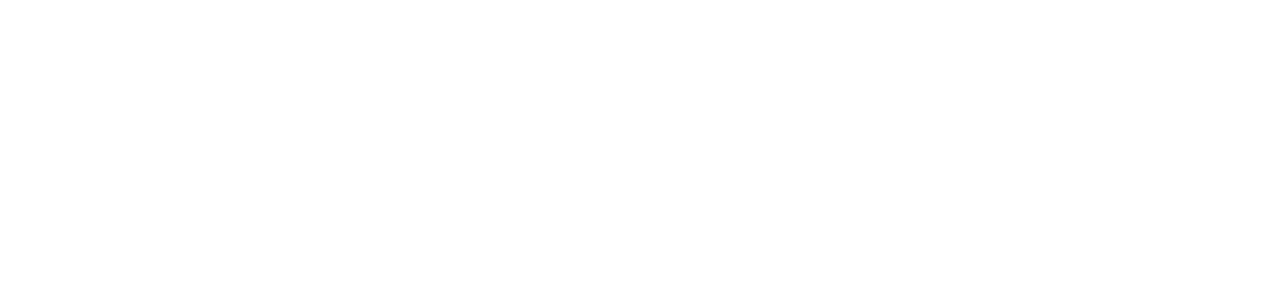
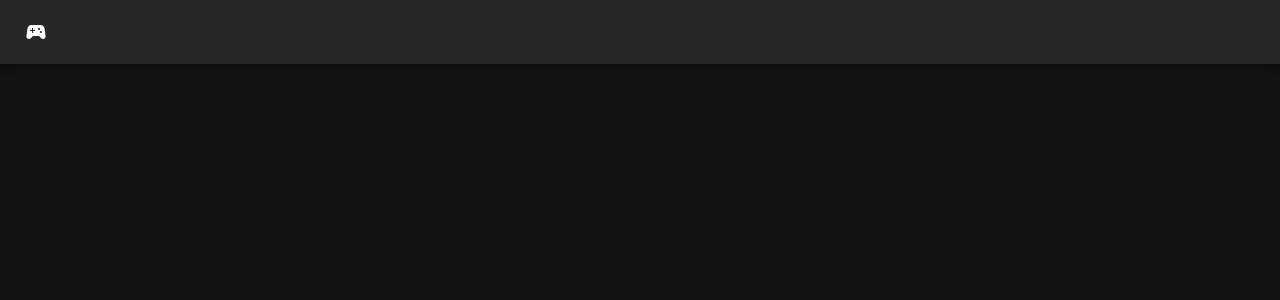
Before and after one commit to bsanaoui/Multiplayer-Pong-Game, a React (Create React App) app in the folder app/: page / in a window 1280 px wide. Shown: the top 300 px of the page. Built offline with nearby package versions, Linux system fonts and the light colour scheme.

Commit message:
Create navBar

```diff
--- a/app/package.json
+++ b/app/package.json
@@ -5,6 +5,7 @@
   "dependencies": {
     "@emotion/react": "^11.10.0",
     "@emotion/styled": "^11.10.0",
+    "@mui/icons-material": "^5.8.4",
     "@mui/material": "^5.9.3",
     "@testing-library/jest-dom": "^5.16.5",
     "@testing-library/react": "^13.3.0",
--- a/app/src/App.tsx
+++ b/app/src/App.tsx
@@ -1,10 +1,23 @@
 
 import './App.css';
+import MuiTypography from './components/MuiTypography';
+import MuiNavbar from './components/MuiNavbar';
+
+import { ThemeProvider, createTheme } from '@mui/material/styles';
+import CssBaseline from '@mui/material/CssBaseline';
+
+const darkTheme = createTheme({
+  palette: {
+    mode: 'dark',
+  },
+});
 
 function App() {
   return (
-    <div>
-    </div>
+    <ThemeProvider theme={darkTheme}>
+      <CssBaseline />
+      <MuiNavbar></MuiNavbar>
+    </ThemeProvider>
   );
 }
 
--- /dev/null
+++ b/app/src/components/MuiNavbar.tsx
@@ -0,0 +1,16 @@
+import { AppBar, Toolbar, IconButton} from "@mui/material";
+import SportsEsportsIcon from '@mui/icons-material/SportsEsports';
+
+const MuiNavbar = () => {
+  return (
+    <AppBar position="static">
+        <Toolbar>
+            <IconButton size="large" edge="start" color="inherit" aria-label="logo">
+                <SportsEsportsIcon/>
+            </IconButton>
+        </Toolbar>
+    </AppBar>
+  )
+}
+
+export default MuiNavbar
--- a/app/src/components/MuiTypography.tsx
+++ b/app/src/components/MuiTypography.tsx
@@ -1,8 +1,11 @@
 import React from 'react'
+import { Typography } from '@mui/material'
 
 const MuiTypography = () => {
   return (
-    <div>MuiTypography</div>
+    <div>
+
+    </div>
   )
 }
 
```
Also changed, not shown: 2 other files (tests, documents, lock files or other folders).
